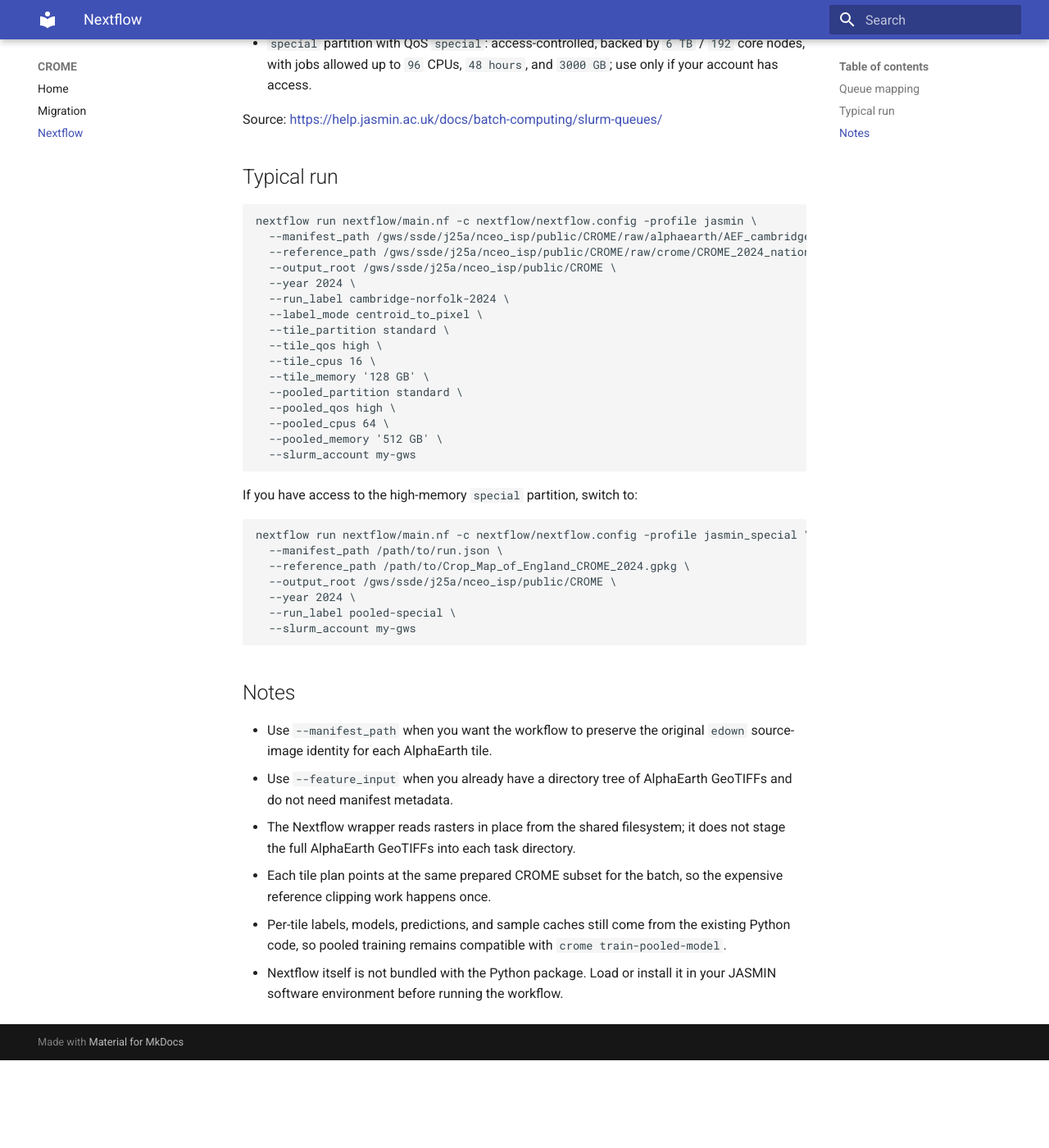
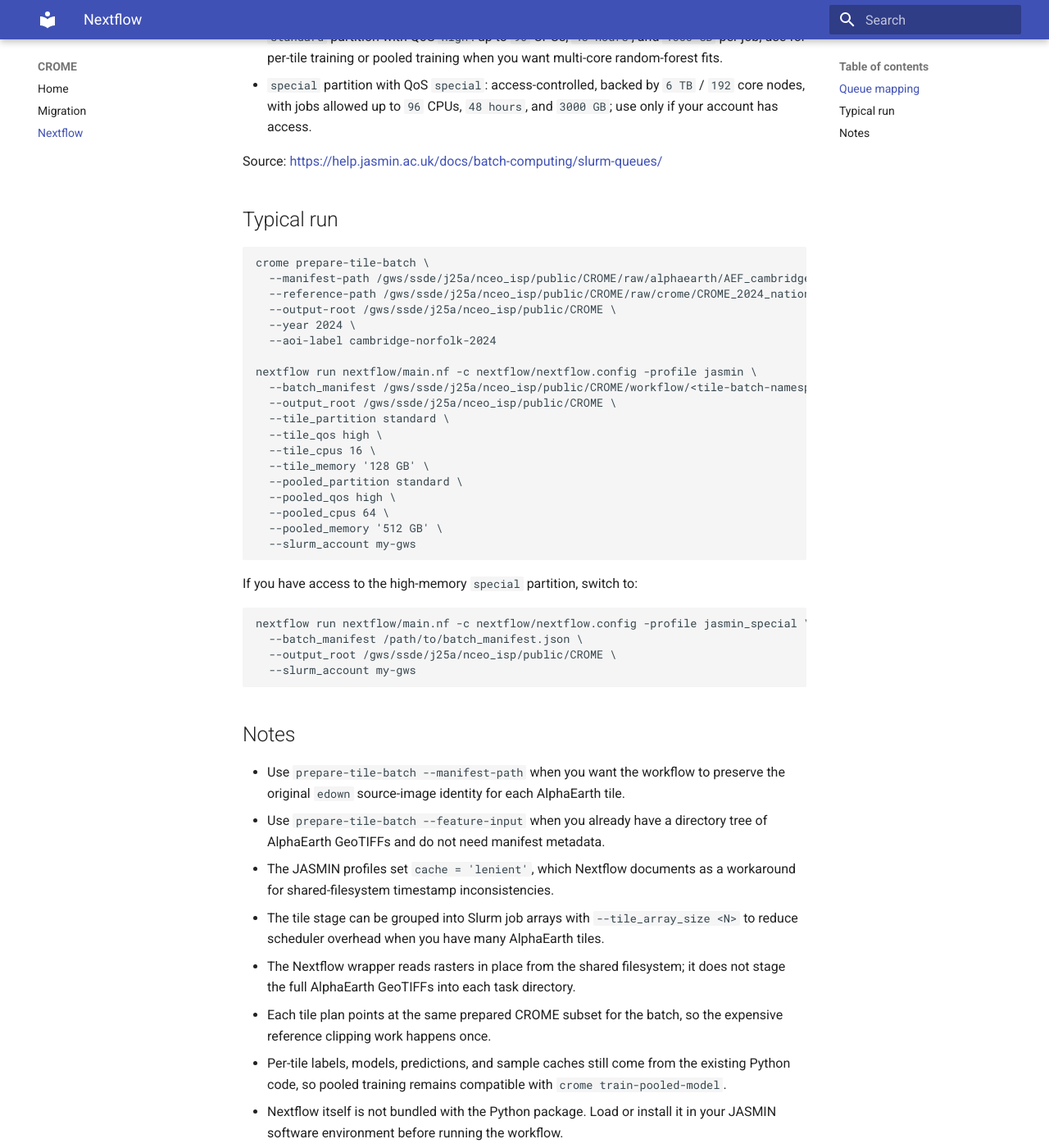
Before and after one commit to MarcYin/CROME, an MkDocs documentation site: the page built from docs/nextflow.md, in a window 1280 px wide and 1400 px high, scrolled down 736 px. Shown: the whole window at 82% size. Built offline with MkDocs 1.6.1 and Material for MkDocs 9.7.7, drawn with Linux system fonts in a browser that asks for light colours; before the commit the page ends 2029 px from its top, so only the background shows below that; some of the changed text lies outside the part shown.

Commit message:
Simplify Nextflow tile orchestration and validate it

````diff
--- a/docs/nextflow.md
+++ b/docs/nextflow.md
@@ -1,11 +1,12 @@
 # Nextflow on JASMIN
 
 The repo includes a Slurm-oriented Nextflow wrapper in [main.nf](/home/users/marcyin/UK_crop_map/nextflow/main.nf) with queue profiles in [nextflow.config](/home/users/marcyin/UK_crop_map/nextflow/nextflow.config).
+GitHub Actions installs Nextflow and runs a small local smoke test for this wrapper on every push to `main`.
 
 It does not replace the Python pipeline. It schedules the existing `crome` commands in a cluster-friendly order:
 
 1. `crome prepare-tile-batch` discovers AlphaEarth tiles, materializes one shared CROME subset for the batch, and writes one tile-plan JSON per AlphaEarth tile.
-2. One `crome run-tile-plan` task runs per tile-plan JSON.
+2. `nextflow/main.nf` takes the emitted `batch_manifest.json` and runs one `crome run-tile-plan` task per tile-plan JSON.
 3. The resulting tile-result JSON files are optionally gathered into one `crome train-pooled-from-tile-results` task.
 
 That keeps tile identity, subset reuse, cache reuse, and pooled-training provenance intact while letting Slurm parallelize the expensive work.
@@ -23,13 +24,16 @@ Source: <https://help.jasmin.ac.uk/docs/batch-computing/slurm-queues/>
 ## Typical run
 
 ```bash
+crome prepare-tile-batch \
+  --manifest-path /gws/ssde/j25a/nceo_isp/public/CROME/raw/alphaearth/AEF_cambridge-fringe-smoke_annual_embedding_2024/manifests/run-20260330T213729Z.json \
+  --reference-path /gws/ssde/j25a/nceo_isp/public/CROME/raw/crome/CROME_2024_national/extracted/Crop_Map_of_England_CROME_2024.gpkg \
+  --output-root /gws/ssde/j25a/nceo_isp/public/CROME \
+  --year 2024 \
+  --aoi-label cambridge-norfolk-2024
+
 nextflow run nextflow/main.nf -c nextflow/nextflow.config -profile jasmin \
-  --manifest_path /gws/ssde/j25a/nceo_isp/public/CROME/raw/alphaearth/AEF_cambridge-fringe-smoke_annual_embedding_2024/manifests/run-20260330T213729Z.json \
-  --reference_path /gws/ssde/j25a/nceo_isp/public/CROME/raw/crome/CROME_2024_national/extracted/Crop_Map_of_England_CROME_2024.gpkg \
+  --batch_manifest /gws/ssde/j25a/nceo_isp/public/CROME/workflow/<tile-batch-namespace>/BATCH_cambridge-norfolk-2024_2024/batch_manifest.json \
   --output_root /gws/ssde/j25a/nceo_isp/public/CROME \
-  --year 2024 \
-  --run_label cambridge-norfolk-2024 \
-  --label_mode centroid_to_pixel \
   --tile_partition standard \
   --tile_qos high \
   --tile_cpus 16 \
@@ -45,18 +49,17 @@ If you have access to the high-memory `special` partition, switch to:
 
 ```bash
 nextflow run nextflow/main.nf -c nextflow/nextflow.config -profile jasmin_special \
-  --manifest_path /path/to/run.json \
-  --reference_path /path/to/Crop_Map_of_England_CROME_2024.gpkg \
+  --batch_manifest /path/to/batch_manifest.json \
   --output_root /gws/ssde/j25a/nceo_isp/public/CROME \
-  --year 2024 \
-  --run_label pooled-special \
   --slurm_account my-gws
 ```
 
 ## Notes
 
-- Use `--manifest_path` when you want the workflow to preserve the original `edown` source-image identity for each AlphaEarth tile.
-- Use `--feature_input` when you already have a directory tree of AlphaEarth GeoTIFFs and do not need manifest metadata.
+- Use `prepare-tile-batch --manifest-path` when you want the workflow to preserve the original `edown` source-image identity for each AlphaEarth tile.
+- Use `prepare-tile-batch --feature-input` when you already have a directory tree of AlphaEarth GeoTIFFs and do not need manifest metadata.
+- The JASMIN profiles set `cache = 'lenient'`, which Nextflow documents as a workaround for shared-filesystem timestamp inconsistencies.
+- The tile stage can be grouped into Slurm job arrays with `--tile_array_size <N>` to reduce scheduler overhead when you have many AlphaEarth tiles.
 - The Nextflow wrapper reads rasters in place from the shared filesystem; it does not stage the full AlphaEarth GeoTIFFs into each task directory.
 - Each tile plan points at the same prepared CROME subset for the batch, so the expensive reference clipping work happens once.
 - Per-tile labels, models, predictions, and sample caches still come from the existing Python code, so pooled training remains compatible with `crome train-pooled-model`.
````
Also changed, not shown: README.md (+7 -13 lines), docs/index.md (+4 -7 lines), 8 other files.
